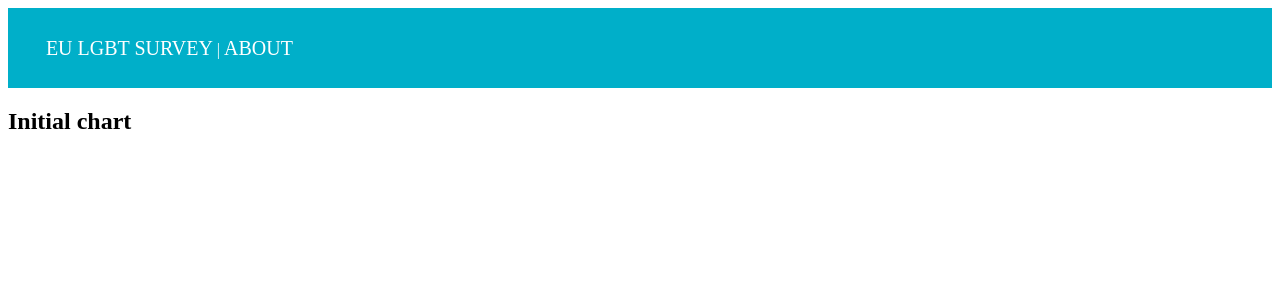
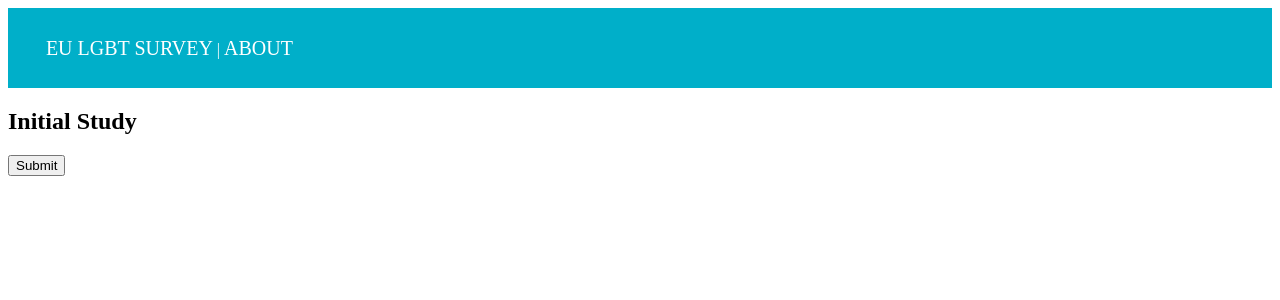
Before and after one commit to ravenusmc/eu_lgbt_survey, a Vue app in the folder client/: page / in a window 1280 px wide. Shown: the top 300 px of the page. Built offline with nearby package versions, Linux system fonts and the light colour scheme.

Commit message:
working on form for initial study area

```diff
--- a/client/src/components/SectionOne.vue
+++ b/client/src/components/SectionOne.vue
@@ -1,7 +1,12 @@
 <template>
   <div>
     <section>
-      <h1>Initial chart</h1>
+      <h1>Initial Study</h1>
+      <form @submit="submitSelection">
+        <div>
+          <button>Submit</button>
+        </div>
+      </form>
     </section>
   </div>
 </template>
@@ -9,8 +14,17 @@
 <script>
 export default {
   name: 'SectionOne',
+  methods: {
+    submitSelection(evt) {
+      evt.preventDefault();
+      console.log('HI');
+    },
+  },
 };
 </script>
 
 <style scoped>
+form {
+  display: 2px solid blue;
+}
 </style>
```
